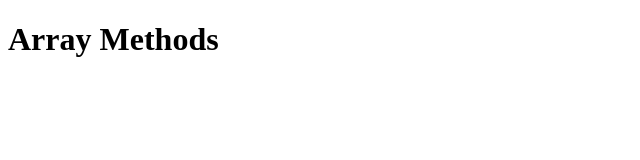
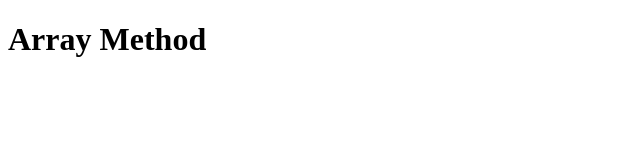
Before and after one commit to BwaseFabbians0417-sudo/javascript-works, a plain HTML site: page javascript-works/Day-5/index.html in a window 1280 px wide. Shown: the full height of the page, 0-640 px from the left. Drawn offline with Linux system fonts and the light colour scheme.

Commit message:
edit index.html

```diff
--- a/javascript-works/Day-5/index.html
+++ b/javascript-works/Day-5/index.html
@@ -6,7 +6,7 @@
     <title>Document</title>
 </head>
 <body>
-    <H1>Array Methods</H1>
+    <H1>Array Method</H1>
     <script src="index.js"></script>
 </body>
 </html>
```
